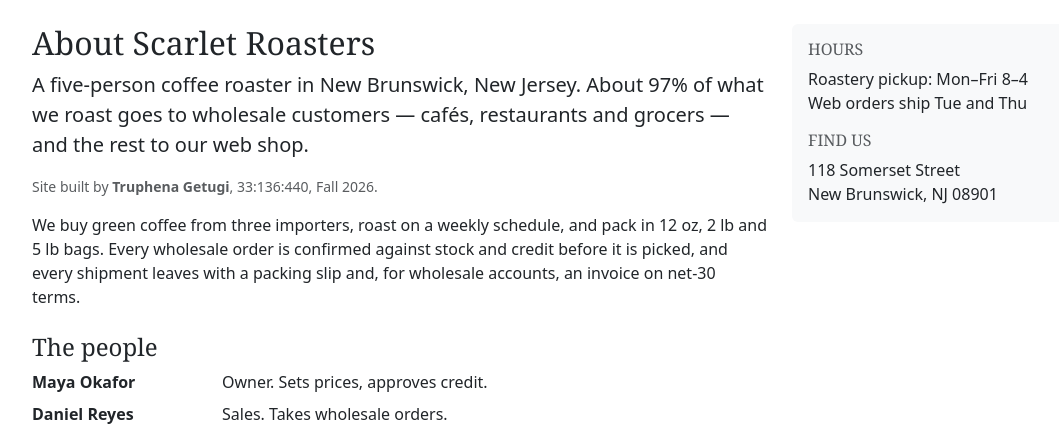
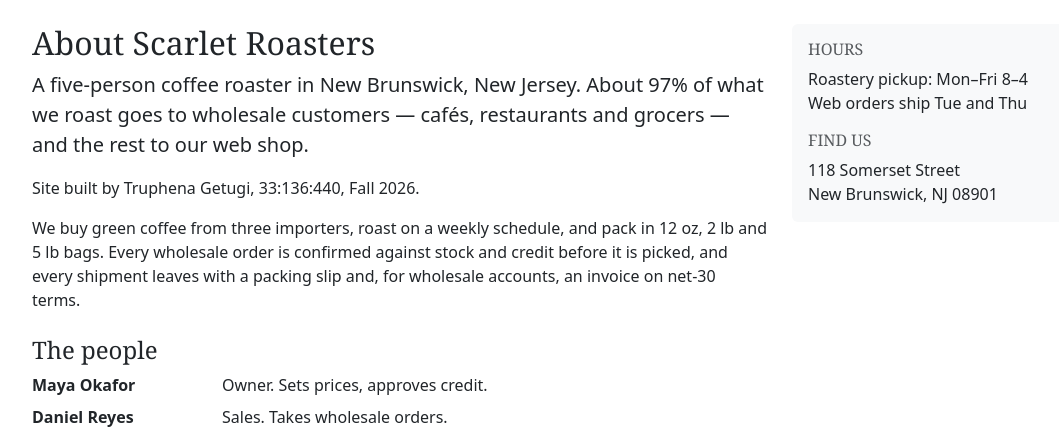
Before and after one commit to TruphenaG/scarlet-app-tcg60, a Django app: page /about/ in a window 1280 px wide. Shown: the part 56-492 px from the top of the page, without its empty margins (50-1109 px from the left). Run offline with Django 5.2, Linux system fonts and the light colour scheme.

Commit message:
Use a plain paragraph for the About page credit

```diff
--- a/templates/pages/about.html
+++ b/templates/pages/about.html
@@ -6,7 +6,7 @@
     <h1 class="h2">About Scarlet Roasters</h1>
     <p class="lead">A five-person coffee roaster in New Brunswick, New Jersey. About 97% of what we roast
       goes to wholesale customers — cafés, restaurants and grocers — and the rest to our web shop.</p>
-    <p class="text-muted small">Site built by <strong>Truphena Getugi</strong>, 33:136:440, Fall 2026.</p>
+    <p>Site built by Truphena Getugi, 33:136:440, Fall 2026.</p>
     <p>We buy green coffee from three importers, roast on a weekly schedule, and pack in 12 oz, 2 lb and 5 lb bags.
       Every wholesale order is confirmed against stock and credit before it is picked, and every shipment
       leaves with a packing slip and, for wholesale accounts, an invoice on net-30 terms.</p>
```
